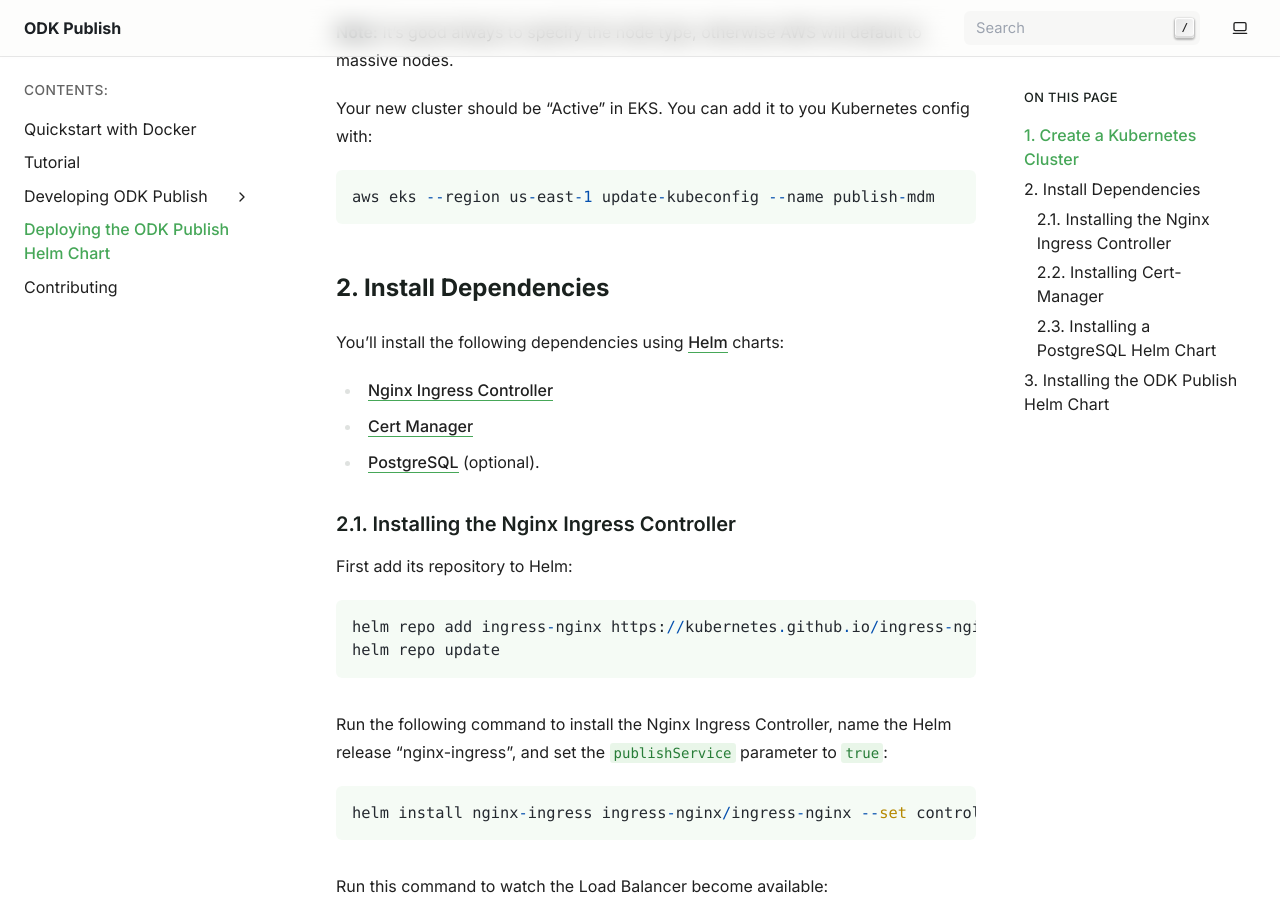
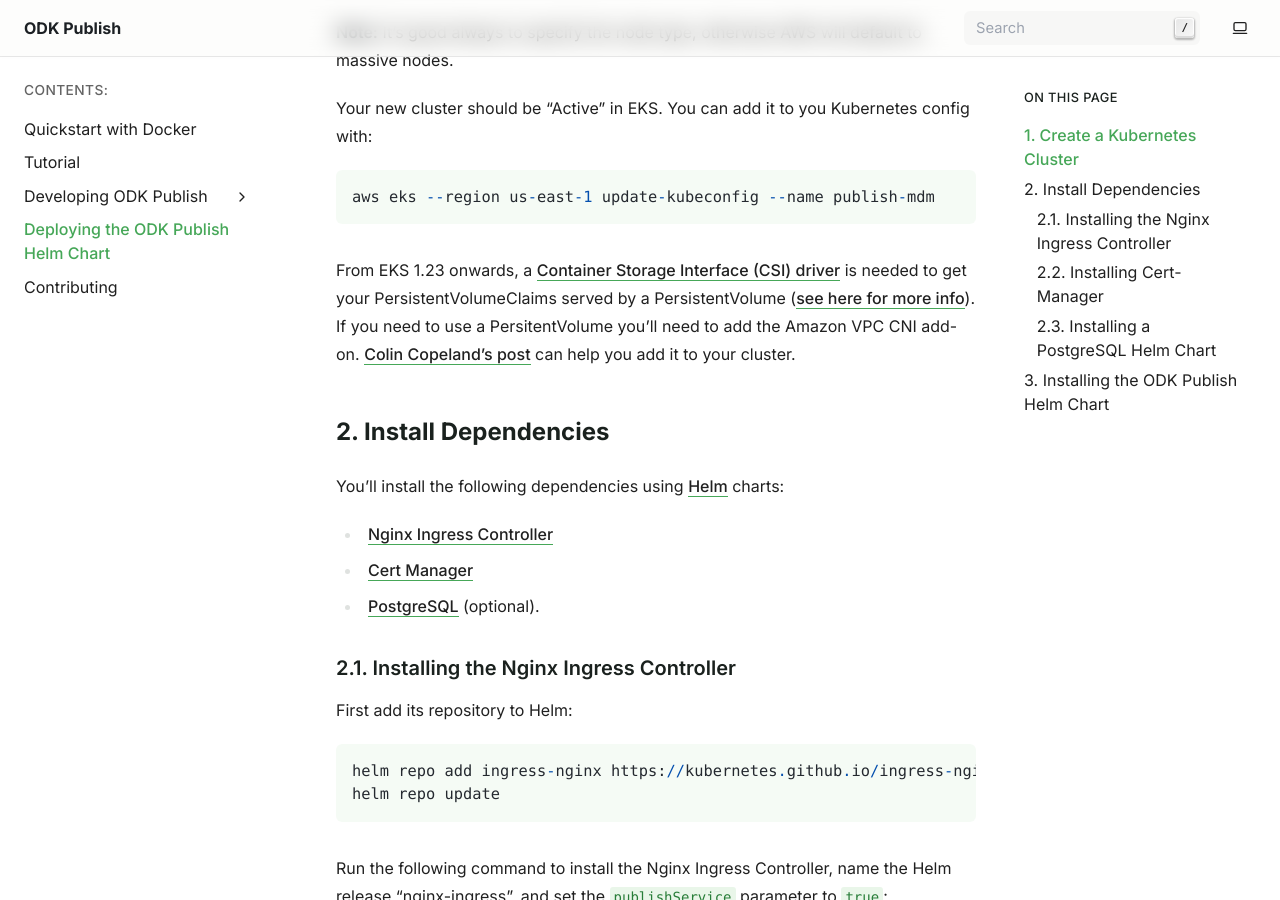
Before and after one commit to caktus/publish-mdm, a Sphinx documentation site: the page built from docs/src/helm-chart.rst, in a window 1280 px wide and 900 px high, scrolled down 1140 px. Built offline with Sphinx 7.4.7, drawn with Linux system fonts in a browser that asks for light colours.

Commit message:
Add a note on using the EBS CSI driver in EKS.

```diff
--- a/docs/src/helm-chart.rst
+++ b/docs/src/helm-chart.rst
@@ -38,6 +38,11 @@
 
     aws eks --region us-east-1 update-kubeconfig --name publish-mdm
 
+From EKS 1.23 onwards, a `Container Storage Interface (CSI) driver <https://kubernetes.io/blog/2019/01/15/container-storage-interface-ga/>`_
+is needed to get your PersistentVolumeClaims served by a PersistentVolume
+(`see here for more info <https://stackoverflow.com/questions/75758115/persistentvolumeclaim-is-stuck-waiting-for-a-volume-to-be-created-either-by-ex>`_).
+If you need to use a PersitentVolume you’ll need to add the Amazon VPC CNI add-on.
+`Colin Copeland’s post <https://www.caktusgroup.com/blog/2023/05/03/update-amazon-eks-cluster-kubernetes-version-123/>`_ can help you add it to your cluster.
 
 2. Install Dependencies
 -----------------------
```
